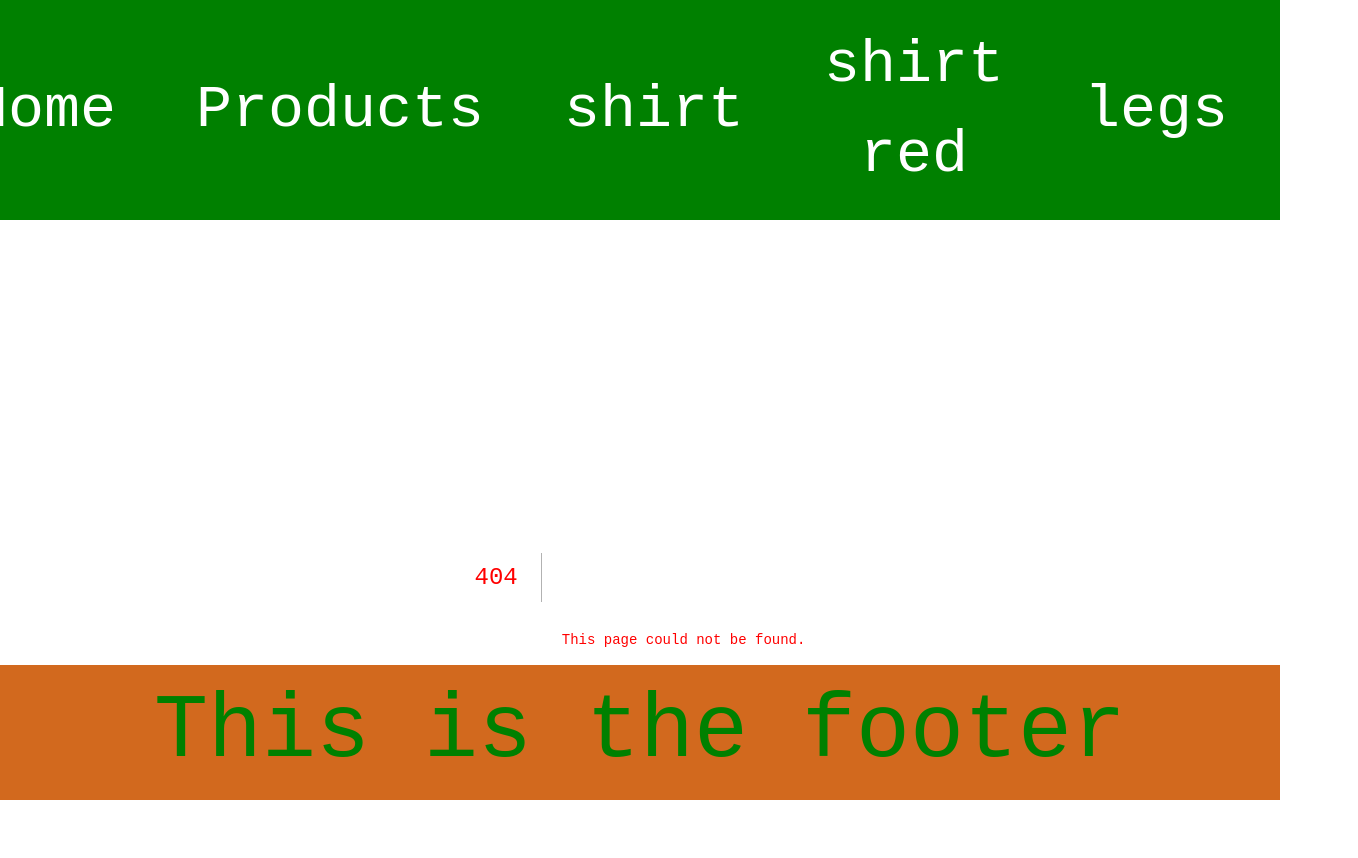
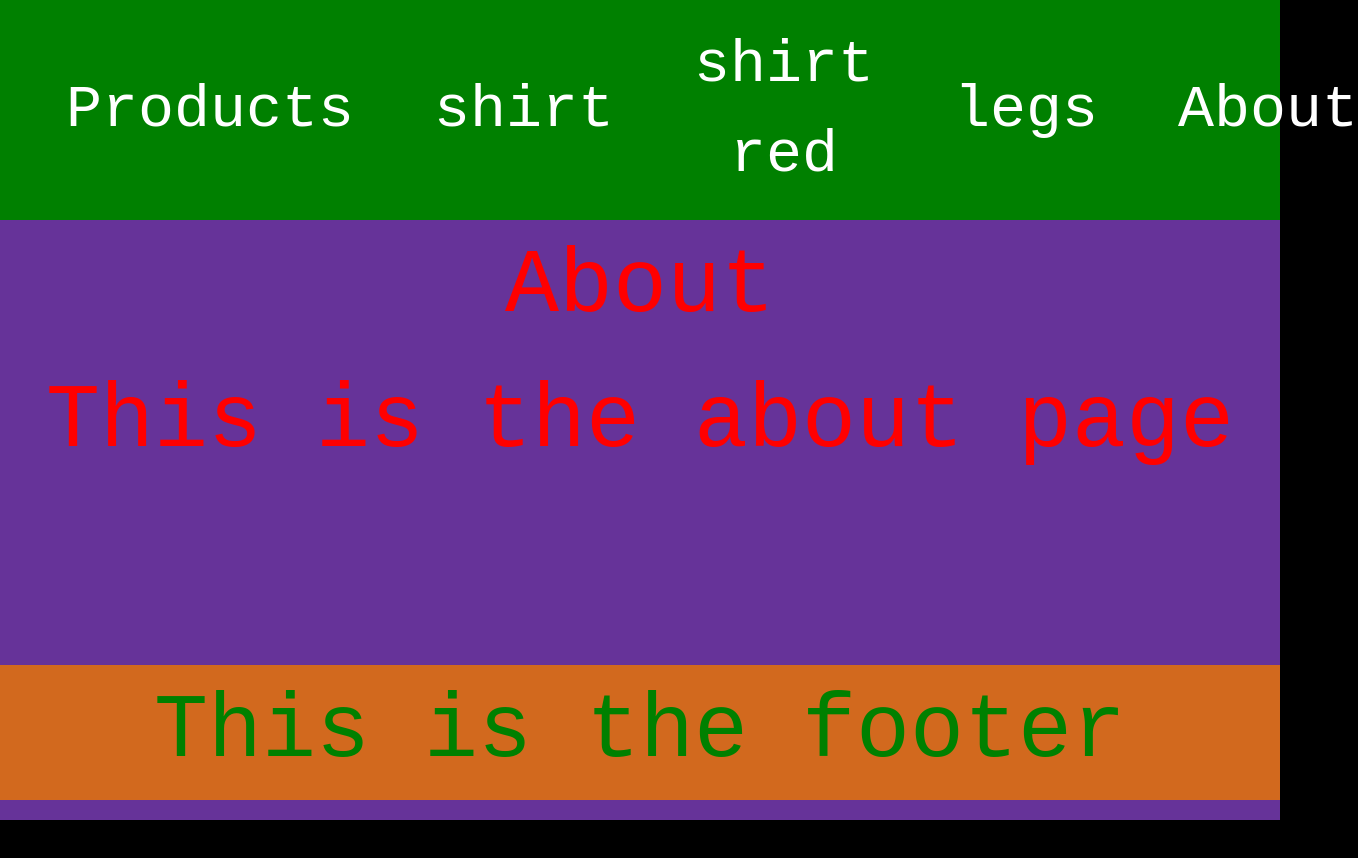
Before and after one commit to greghonox/NEXT_JS, a Next.js app: page /about in a window 1280 px wide. Before the commit this address had no page. Shown: the top 858 px of the page, 1358 px wide, since content can reach past the window. After the commit the page ends 820 px from the top, so only its background shows below. Built offline with nearby package versions, Linux system fonts and the light colour scheme.

Commit message:
feat: adding about page

```diff
--- a/src/components/navbar.js
+++ b/src/components/navbar.js
@@ -6,6 +6,7 @@ export default function Navbar() {
             <a class='title' href="/products/shirt">shirt</a><br/>
             <a class='title' href="/products/shirt/shirt_red">shirt red</a>
             <a class='title' href="/products/legs">legs</a>
+            <a class='title' href="/about">About</a>
         </center>
     );
 }
--- /dev/null
+++ b/src/pages/about.js
@@ -0,0 +1,13 @@
+import Head from 'next/head'
+
+export default function About() {
+    return (
+        <div class='about'>
+        <Head>
+            <title>About</title>
+        </Head>
+        <h1>About</h1>
+        <p>This is the about page</p>
+        </div>
+    )
+    }
--- a/src/pages/index.tsx
+++ b/src/pages/index.tsx
@@ -1,6 +1,15 @@
+import Head from 'next/head';
+
+
 export default function Home() {
   return (
     <main>
+      <Head>
+        <title>First Page</title>
+        <meta name="keyworkds" content="learn,next,js" />
+        <meta name="description" content="My first page in the Next.js" />
+      </Head>
+
       <center>
         <p font-size="2px">My first page in the Next.js!</p>
       </center>
--- a/src/styles/globals.css
+++ b/src/styles/globals.css
@@ -86,3 +86,8 @@ li:hover {
   border: #999;
   height: 600px;
 }
+
+.about{
+  background-color: rebeccapurple;
+  height: 600px;
+}
```
